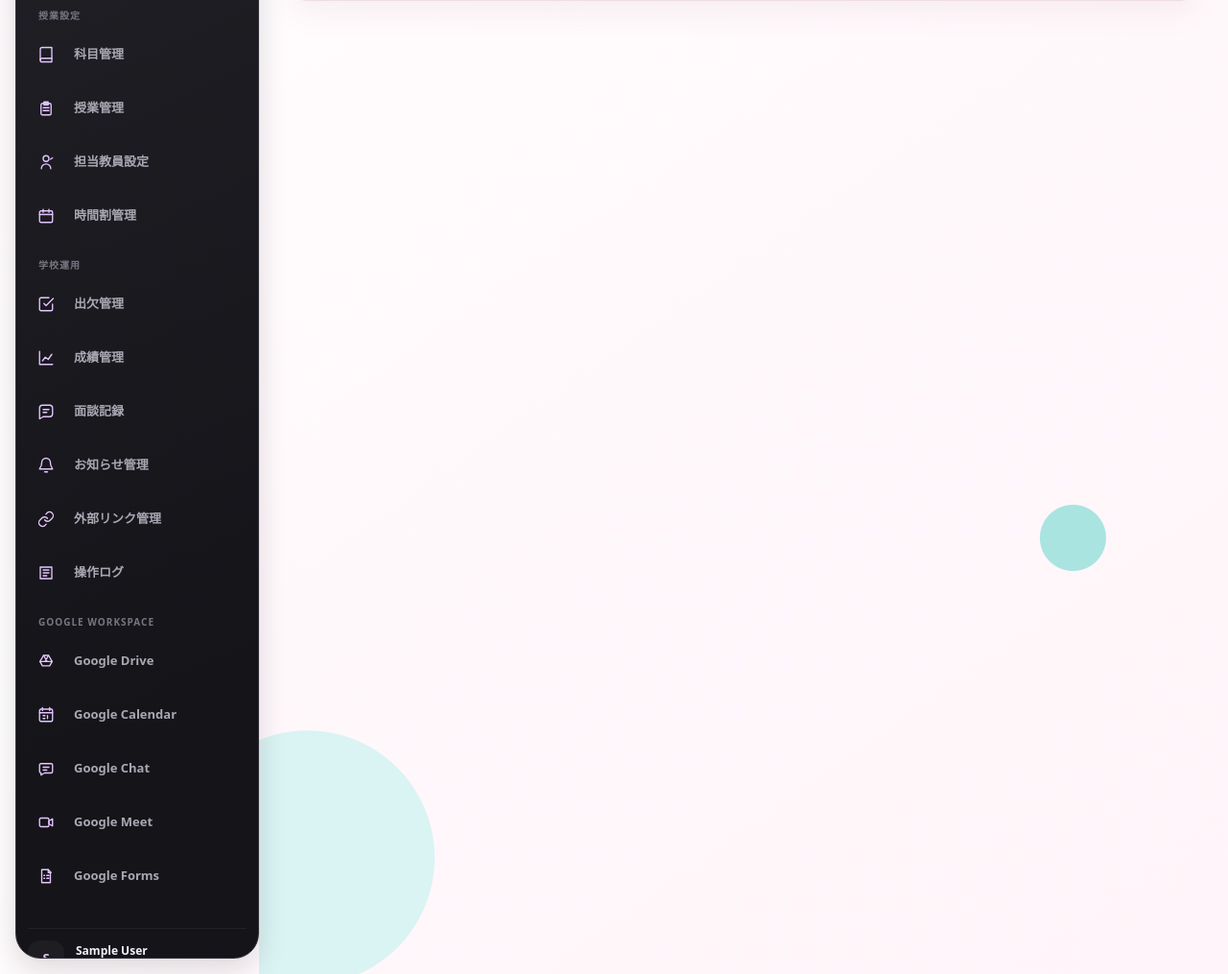
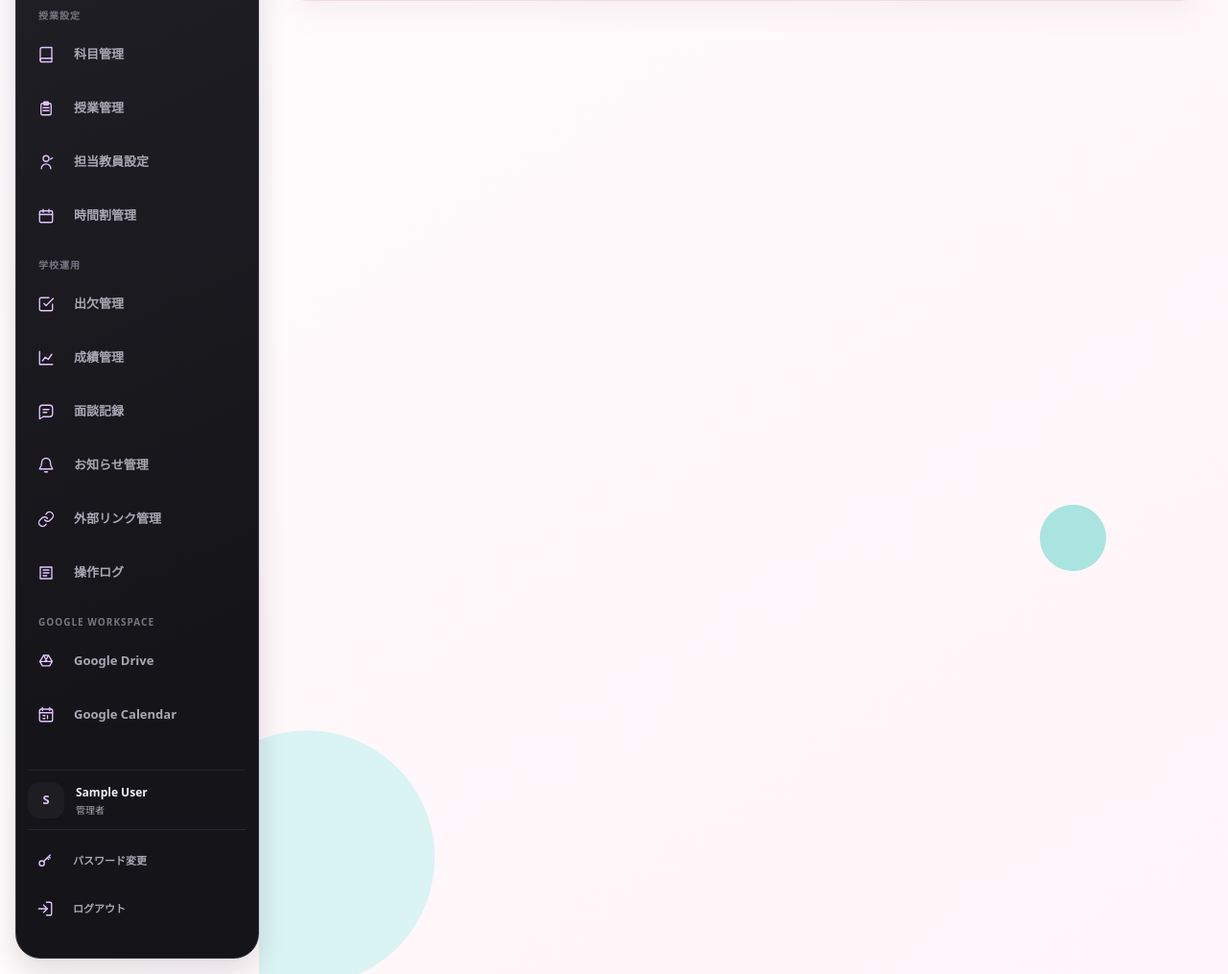
Before and after one commit to takuya0521/shinagawa-lms, a Laravel app: template resources/views/admin/users/index.blade.php in a window 1280 px wide. Shown: the part 500-1515 px from the top of the page at 96% size. Run offline with Laravel 12, Linux system fonts and the light colour scheme; the template is opened without the code that fills it, so the values that code supplies are empty; the visitor is signed in with stand-in values (Sample User, id 1); style sheets or scripts are compiled from the project's sources; parts of the project's set-up code (start-up, migrations or seed data) failed here and were passed over.

Commit message:
fix: サイドバー下部操作の表示領域を確保

```diff
--- a/resources/css/layouts/authenticated.css
+++ b/resources/css/layouts/authenticated.css
@@ -520,7 +520,7 @@ body.is-menu-locked {
     }
     .lms-brand__logo-frame { width: 48px; height: 48px; }
     .lms-brand__logo { width: 42px; height: 42px; }
-    .lms-nav { margin-right: 0; padding-right: 8px; }
+    .lms-nav { margin-right: 0; padding-right: 8px; flex-shrink: 1; }
     .lms-nav-link { padding-left: 2px; gap: 13px; }
     .lms-sidebar__footer { padding: 12px 0; }
     .lms-sidebar-user { gap: 12px; padding-left: 0; }
```
